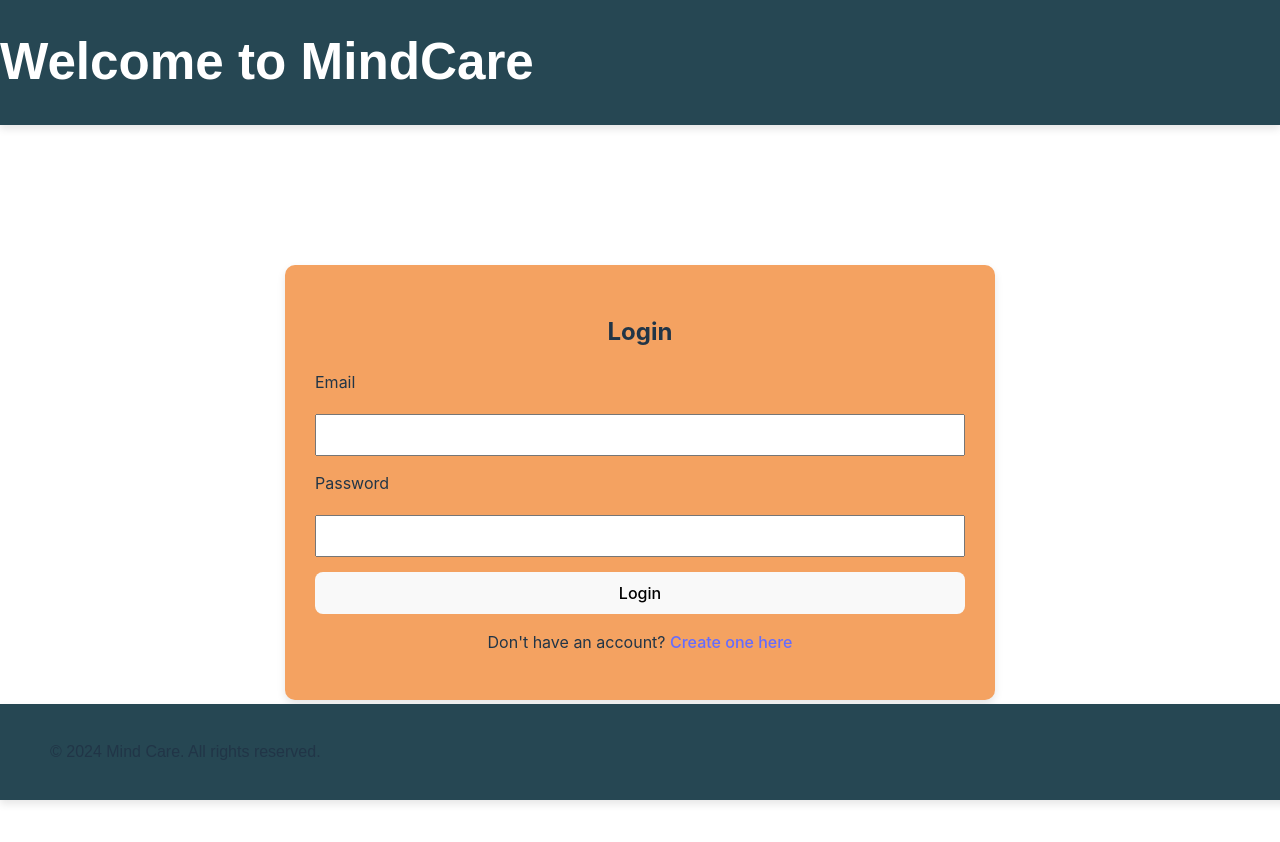
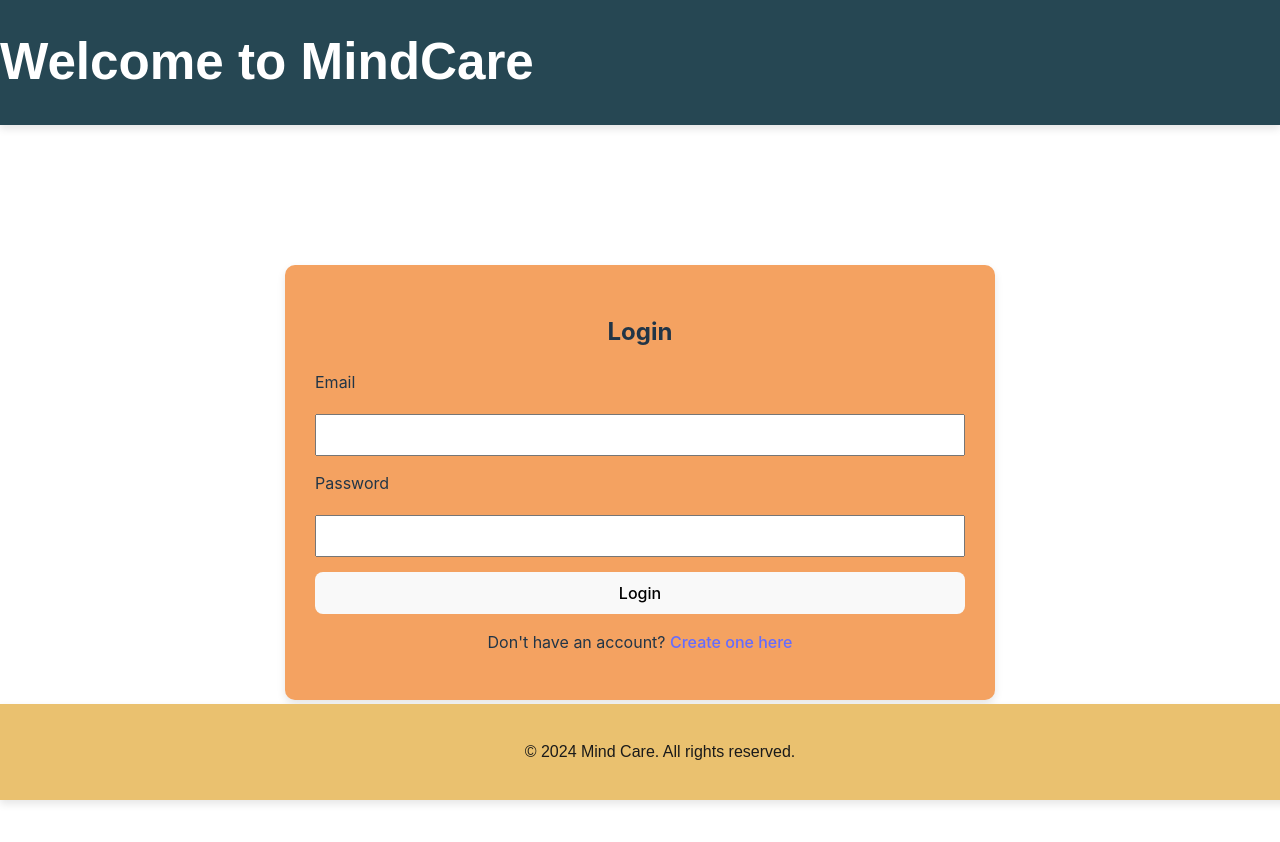
Before and after one commit to b3hold23/Mind-Care, a React (Vite) app in the folder client/: page / in a window 1280 px wide. Shown: the top 842 px of the page. Built offline with nearby package versions, Linux system fonts and the light colour scheme.

Commit message:
added more stytling to login

```diff
--- a/client/src/index.css
+++ b/client/src/index.css
@@ -88,7 +88,7 @@ button {
   font-size: 1em;
   font-weight: 500;
   font-family: inherit;
-  background-color: #1a1a1a;
+  background-color: #e76b54;
   cursor: pointer;
   transition: border-color 0.25s;
 }
@@ -114,16 +114,13 @@ button:focus-visible {
 }
 
 footer {
-  background-color: #264753;
-  display: flex;
-  justify-content: space-between;
-  align-items: center;
+  background-color: #eac16f;
+  color: #1a1a1a;
   font-family: 'Arial', sans-serif;
   box-shadow: 0 4px 8px rgba(0, 0, 0, 0.1);
   width: 100vw;
   position: fixed;
   bottom: 0;
   left: 0;
-  padding: 20px 50px;
-  z-index: 1000;
+  padding: 20px 20px;
 }
```
